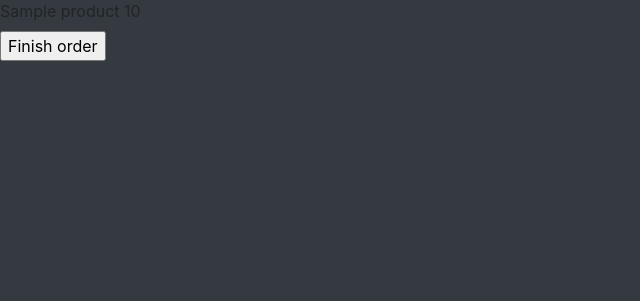
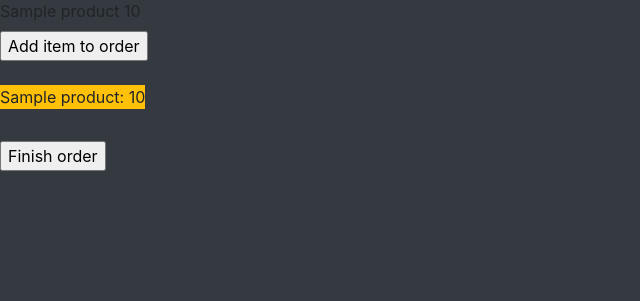
Before and after one commit to Tasari/Shop_ordering_system, a Django app: template ordersys/templates/ordersys/create_order.html in a window 1280 px wide. Shown: the part 57-358 px from the top of the page, without its empty margins (0-640 px from the left). Run offline with Django 3.2, Linux system fonts and the light colour scheme; the template is opened without the code that fills it: most values are stand-ins (such as "Sample title", 1, 10 or a date in 2020); some libraries are stand-ins or nearby versions.

Commit message:
Working ordering tab

```diff
--- a/ordersys/models.py
+++ b/ordersys/models.py
@@ -44,9 +44,13 @@ class ProductAmount(models.Model):
     def __str__(self):
         return "Order: {}, Product: {}".format(self.order, self.product)
 
+class TempOrder(models.Model):
+    product = models.ForeignKey(Product, on_delete=models.CASCADE)
+    amount_of_product = models.PositiveIntegerField()
+
 class ProductAmountForm(forms.ModelForm):
     product = forms.ModelChoiceField(queryset=Product.objects.all(), empty_label='-', required=False)
     amount = forms.IntegerField(required=False)
     class Meta:
-        model = ProductAmount
+        model = TempOrder
         fields = ('product', 'amount')
--- a/ordersys/templates/ordersys/create_order.html
+++ b/ordersys/templates/ordersys/create_order.html
@@ -2,10 +2,16 @@
 {% block content %}
 <form action="." method="POST">
     {% csrf_token %}
-        {% for item in all_items %}
-            <label for="data">{{item.product}} {{item.amount}}</label>
+        <label for="data">{{item_amount.product}} {{item_amount.amount}}</label>
         <br>
-        {% endfor %}
-    <input type="submit" value="Finish order">
+    <input type="submit" name="Add" value="Add item to order">
+    <br>
+    <br>
+    {% for item in temp_ord %}
+        <label class="bg-warning">{{item.product}}: {{item.amount_of_product}}</label>
+        <br>
+    {% endfor %}
+    <br>
+    <input type="submit" name="Finish" value="Finish order">
 </form>
 {% endblock %}
```
Also changed, not shown: ordersys/views.py (+17 -12 lines), db.sqlite3, ordersys/migrations/0005_temporder.py (added).
